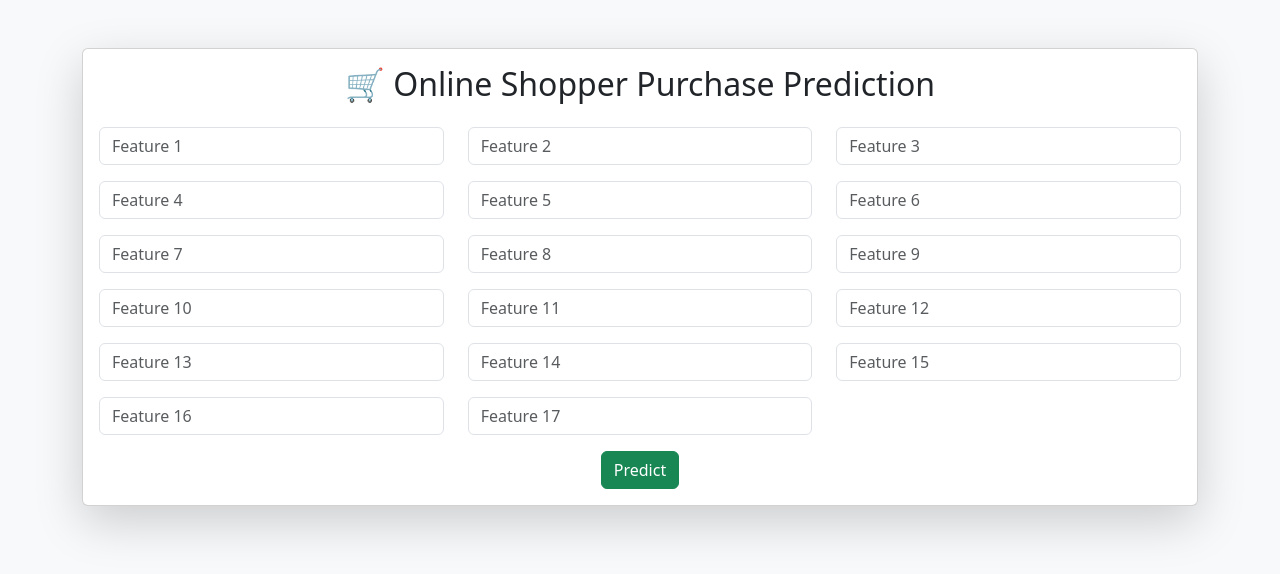
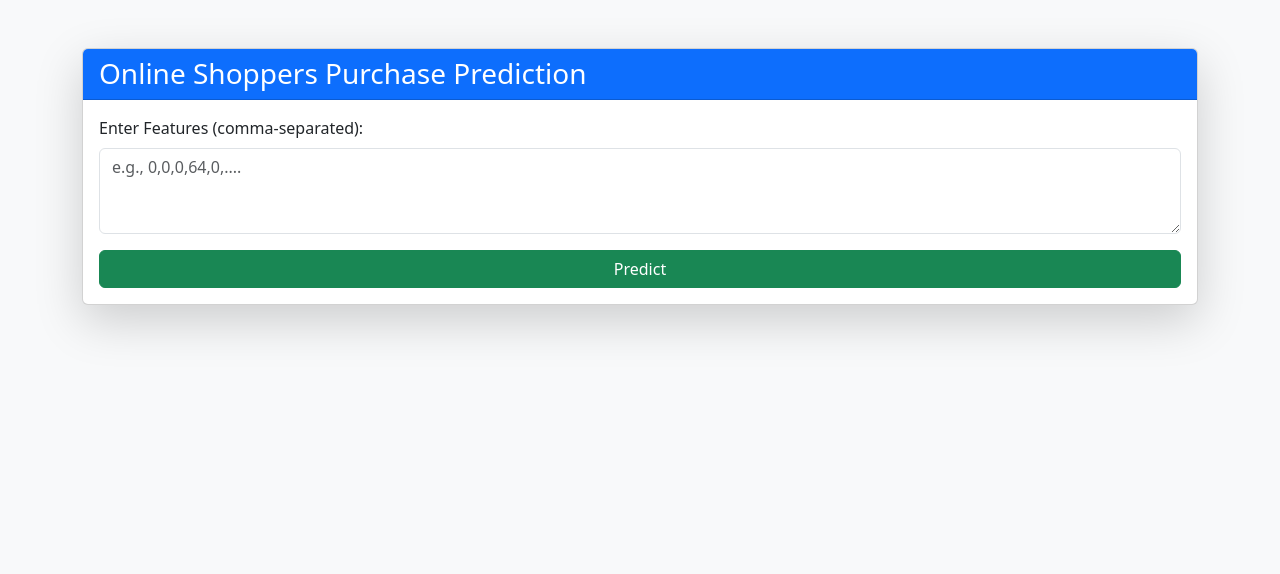
Before and after one commit to Lande23-byte/202211938_Shoppers_Prediction_App, a Flask app: page / in a window 1280 px wide. Shown: the top 574 px of the page. Run offline with Flask 3, Linux system fonts and the light colour scheme; parts of the project's set-up code (start-up, migrations or seed data) failed here and were passed over.

Commit message:
Improve form design with Bootstrap

```diff
--- a/templates/form.html
+++ b/templates/form.html
@@ -2,33 +2,30 @@
 <html lang="en">
 <head>
     <meta charset="UTF-8">
-  <title>Shopper Prediction</title>
-  <link href="https://cdn.jsdelivr.net/npm/bootstrap@5.3.0/dist/css/bootstrap.min.css" rel="stylesheet">
+    <title>Online Shoppers Purchase Prediction</title>
+    <link href="https://cdn.jsdelivr.net/npm/bootstrap@5.3.2/dist/css/bootstrap.min.css" rel="stylesheet">
 </head>
 <body class="bg-light">
-  <div class="container py-5">
+    <div class="container mt-5">
         <div class="card shadow-lg">
+            <div class="card-header bg-primary text-white">
+                <h3 class="mb-0">Online Shoppers Purchase Prediction</h3>
+            </div>
             <div class="card-body">
-        <h2 class="text-center mb-4">🛒 Online Shopper Purchase Prediction</h2>
-        <form action="/predict" method="post">
-          <div class="row">
-            {% for i in range(1, NUM_FEATURES + 1) %}
-              <div class="col-md-4 mb-3">
-                <input type="text" class="form-control" name="feature{{ i }}" placeholder="Feature {{ i }}" required>
+                <form method="post">
+                    <div class="mb-3">
+                        <label for="features" class="form-label">Enter Features (comma-separated):</label>
+                        <textarea class="form-control" id="features" name="features" rows="3" placeholder="e.g., 0,0,0,64,0,...."></textarea>
                     </div>
-            {% endfor %}
+                    <button type="submit" class="btn btn-success w-100">Predict</button>
+                </form>
             </div>
-          <div class="text-center">
-            <button type="submit" class="btn btn-success">Predict</button>
-          </div>
-        </form>
             {% if prediction %}
-          <div class="alert alert-info mt-4 text-center">
-            <strong>Prediction:</strong> {{ prediction }}
+            <div class="card-footer text-center">
+                <h5 class="text-success">Prediction: {{ prediction }}</h5>
             </div>
             {% endif %}
         </div>
     </div>
-  </div>
 </body>
 </html>
```
Lines whose indentation alone changed are shown as unchanged.
